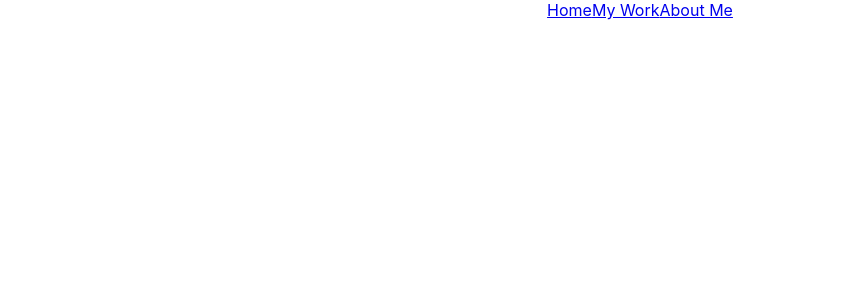
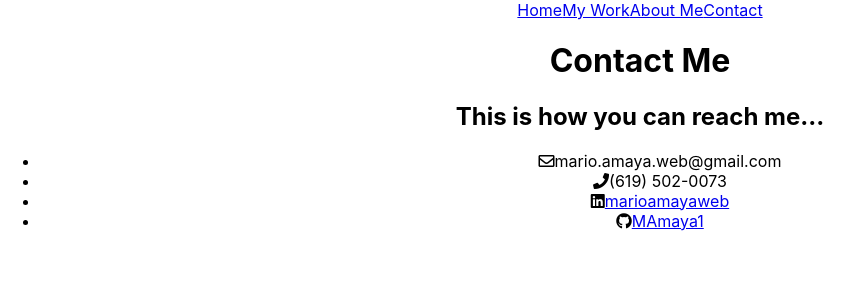
Before and after one commit to MAmaya1/portfolio-website-react, a React (Create React App) app: page /contact-me in a window 1280 px wide. Shown: the top 300 px of the page, without its empty margins (0-863 px from the left). Built offline with nearby package versions, Linux system fonts and the light colour scheme.

Commit message:
created ContactMePage

```diff
--- a/src/App.js
+++ b/src/App.js
@@ -7,6 +7,7 @@ import NavBar from './components/NavBar';
 import HomePage from './components/HomePage';
 import PortfolioPage from './components/PortfolioPage';
 import AboutMePage from './components/AboutMePage';
+import ContactMePage from './components/ContactMePage';
 
 // Import Styles
 
@@ -20,6 +21,7 @@ function App() {
         <Route exact path='/' component={HomePage}/>
         <Route path='/portfolio' component={PortfolioPage}/>
         <Route path='/about-me' component={AboutMePage}/>
+        <Route path='/contact-me' component={ContactMePage}/>
       </div>
     </Router>
   );
--- /dev/null
+++ b/src/components/ContactMePage.js
@@ -0,0 +1,18 @@
+import React from 'react';
+
+const ContactMePage = props => {
+    return (
+        <div>
+            <h1>Contact <span>Me</span></h1>
+            <h2>This is how you can reach me...</h2>
+            <ul className='contact-icons'>
+                <li><i className="far icon-bottom fa-envelope"/><a>mario.amaya.web@gmail.com</a></li>
+                <li><i className="fas icon-bottom fa-phone"/>(619) 502-0073</li>
+                <li><i className="fab icon-bottom fa-linkedin"/><a href="https://www.linkedin.com/in/marioamayaweb" target="_blank">marioamayaweb</a></li>
+                <li><i className="fab icon-bottom fa-github"/><a href="https://github.com/MAmaya1" target="_blank">MAmaya1</a></li>
+            </ul>
+        </div>
+    )
+}
+
+export default ContactMePage;
--- a/src/components/NavBar.js
+++ b/src/components/NavBar.js
@@ -7,7 +7,7 @@ const NavBar = props => {
             <NavLink exact to='/'>Home</NavLink>
             <NavLink to='/portfolio'>My Work</NavLink>
             <NavLink to='/about-me'>About Me</NavLink>
-            {/* <NavLink>My Work</NavLink> */}
+            <NavLink to='/contact-me'>Contact</NavLink>
         </div>
     )
 }
```
